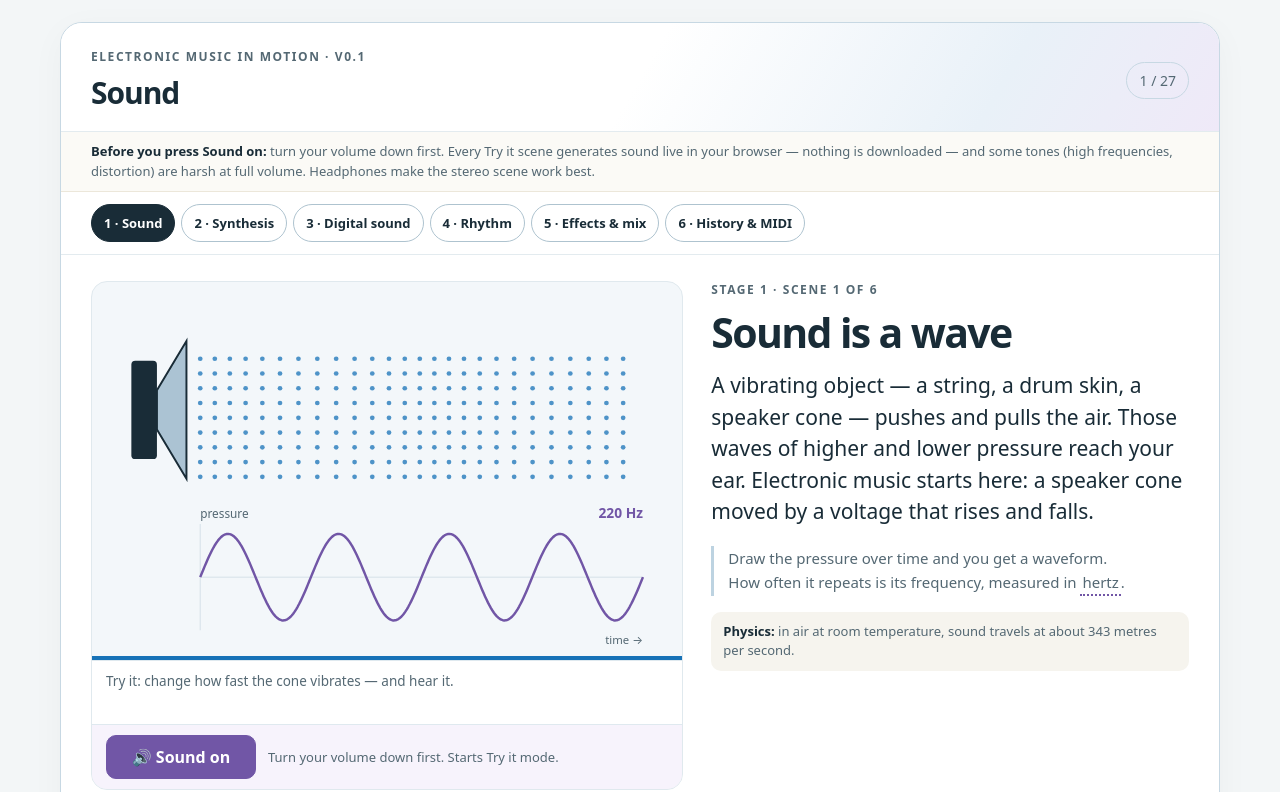
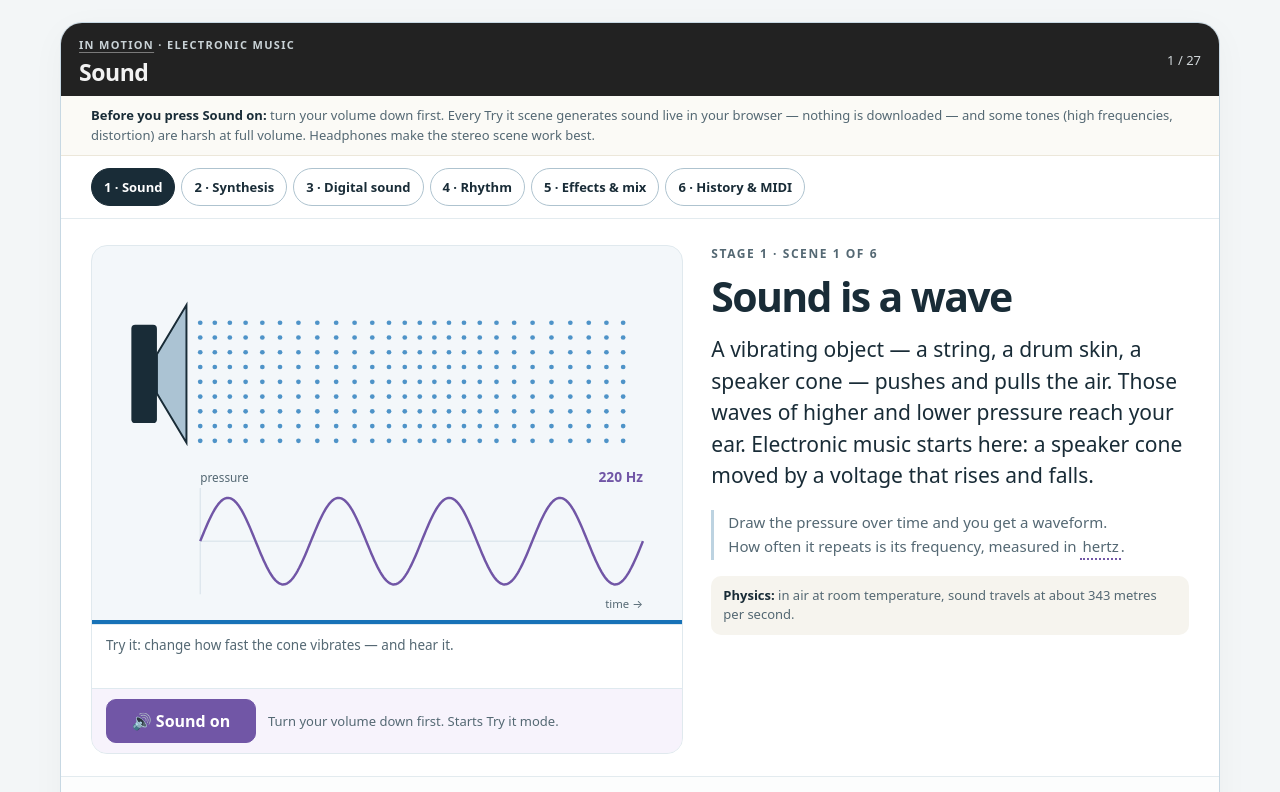
Before and after one commit to Tudor74/mathematics-in-motion, a plain HTML site: page emusic/index.html in a window 1280 px wide. Shown: the top 792 px of the page. Drawn offline with Linux system fonts and the light colour scheme.

Commit message:
Match the shared In Motion banner
Replace the light gradient header with the dark banner used by the other
courses: an "In Motion · <course>" line linking to the homepage above the
title, the same title size and counter style, dark-style header links,
and the course line hidden below 760px.

```diff
--- a/emusic/index.html
+++ b/emusic/index.html
@@ -120,12 +120,27 @@ dialog::backdrop{background:#192c3755}
  .grid16{grid-template-columns:44px repeat(16,1fr);gap:2px}
  .keys button{min-width:30px}
 }
+/* Shared In Motion banner: the same dark band, course line and title as the other courses. */
+header{min-height:58px;padding:6px 18px;align-items:center;gap:12px;background:#222;color:#f2f2f2;border-bottom:0}
+header h1{font-size:23px;line-height:1.22;font-weight:580;letter-spacing:-.02em;color:#f2f2f2;overflow-wrap:anywhere}
+header>div:first-child{padding:4px 0;min-width:0}
+.brand{font-size:11px;letter-spacing:.12em;text-transform:uppercase;color:#c9d2d6;font-weight:650;margin:0 0 1px}
+.brand a{position:relative;z-index:4;color:inherit;text-decoration:underline;text-decoration-color:#ffffff66;text-underline-offset:3px;display:inline-block;min-height:24px;line-height:24px}
+.brand a:hover{color:#fff}
+header a:focus-visible{outline:2px solid #acd4ef;outline-offset:2px}
+header .counter{border:0;padding:0;border-radius:0;font-size:13px;color:#d0d6d9}
+header .header-link,header nav a{color:#f1f4f6;border:1px solid #ffffff40;background:#ffffff08;border-radius:7px;padding:6px 11px;font-size:13px;font-weight:600;text-decoration:none;white-space:nowrap;display:inline-block}
+header .header-link:hover,header nav a:hover{background:#ffffff17;border-color:#ffffff66}
+@media(max-width:760px){header{padding:6px 12px}header h1{font-size:20px}.brand{display:none}}
+@media(max-width:380px){header{gap:6px}header h1{font-size:18px}}
+@media(forced-colors:active){header{background:Canvas;color:CanvasText;border-bottom:1px solid CanvasText}header h1{color:CanvasText}}
+@media print{header{background:#fff;color:#192c37}header h1,header .counter{color:#192c37}}
 </style>
 </head>
 <body>
 <main class="frame" id="app" aria-label="Electronic Music In Motion">
 <header>
- <div><p class="eyebrow">Electronic Music In Motion · v0.1</p><h1 id="stage-title">Sound</h1></div>
+ <div><p class="brand"><a href="https://in-motion.puter.site/" title="All In Motion courses">In Motion</a> · Electronic Music</p><h1 id="stage-title">Sound</h1></div>
  <div class="counter" id="counter" aria-live="polite">1 / 27</div>
 </header>
 <p class="honest"><strong>Before you press Sound on:</strong> turn your volume down first. Every Try it scene generates sound live in your browser — nothing is downloaded — and some tones (high frequencies, distortion) are harsh at full volume. Headphones make the stereo scene work best.</p>
```
